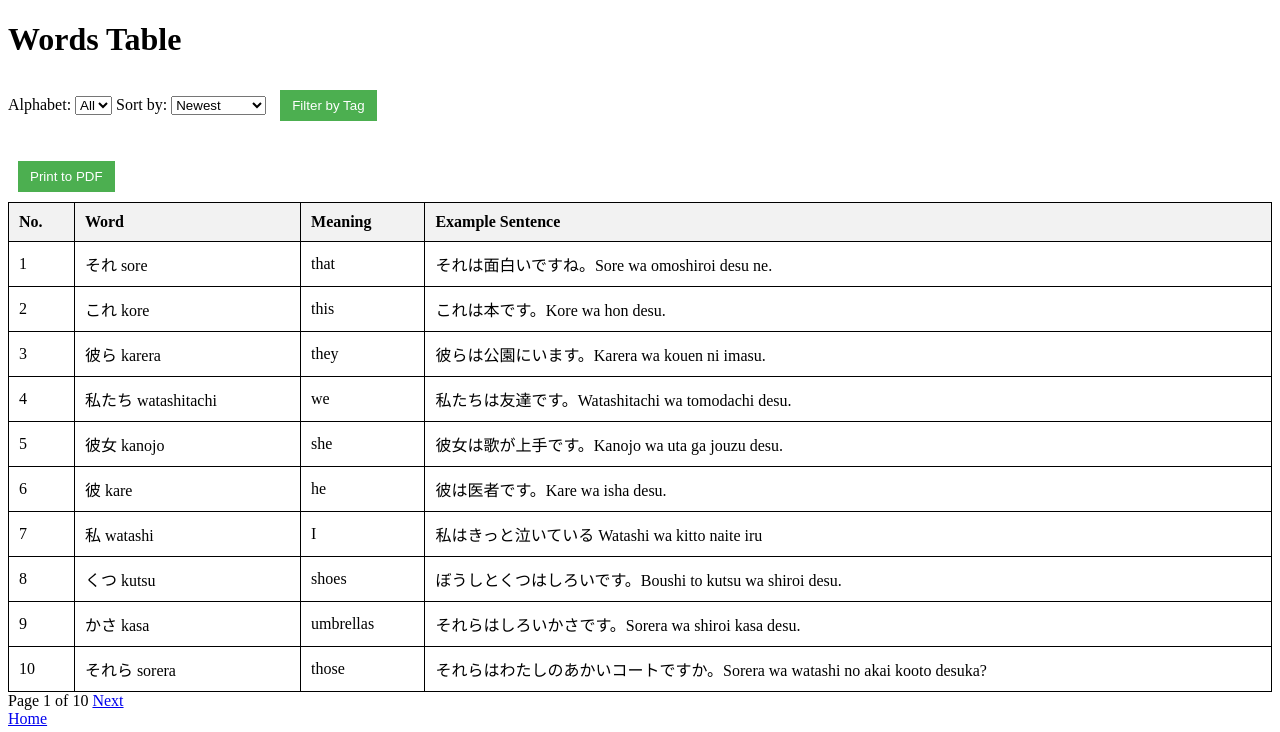
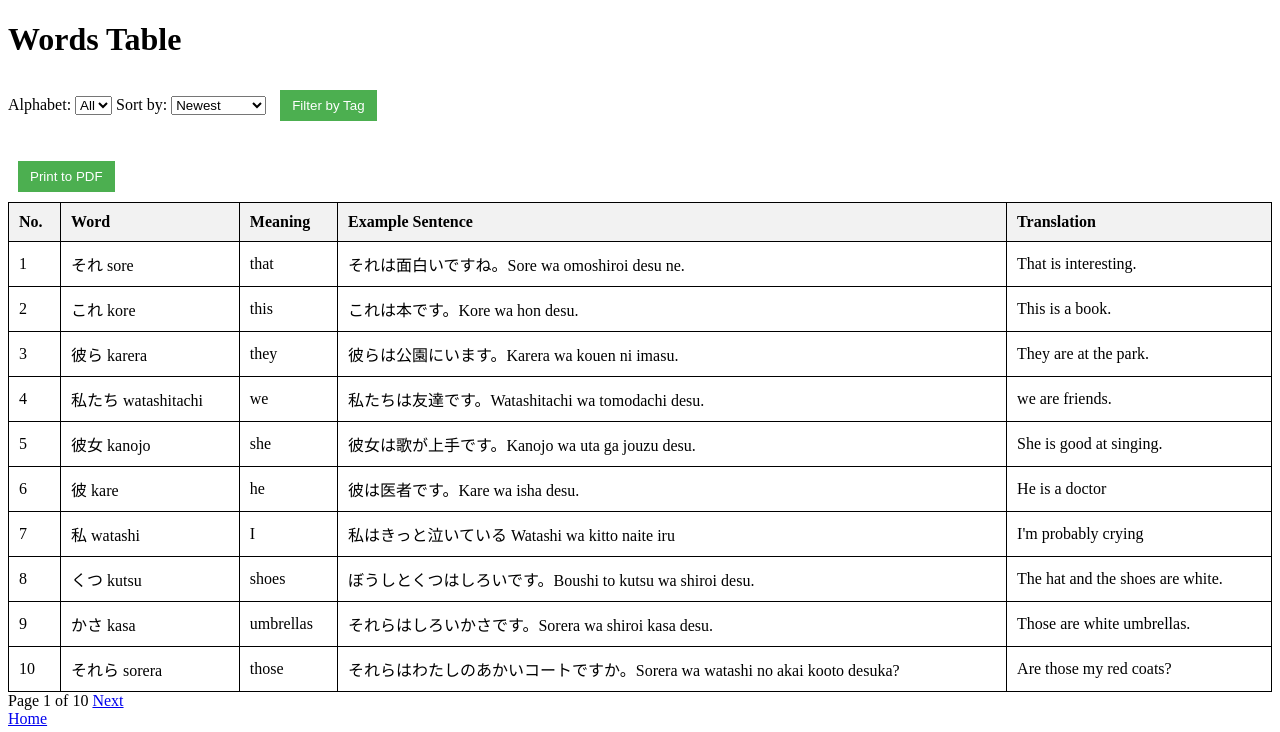
Before and after one commit to puputhariyati/MyLingo, a Flask app: page /words_table in a window 1280 px wide. Shown: the top 732 px of the page. Run offline with Flask 3, Linux system fonts and the light colour scheme; data comes from the database, SQL or seed files in the repository.

Commit message:
add translation column

```diff
--- a/app.py
+++ b/app.py
@@ -608,7 +608,7 @@
 
     # get data from db
     cursor.execute("SELECT word, meaning, example FROM vocabulary LIMIT 10")
-    words = [{"word": row[0], "meaning": row[1], "example": row[2]} for row in cursor.fetchall()]
+    words = [{"word": row[0], "meaning": row[1], "example": row[2], "translation": row[3]} for row in cursor.fetchall()]
 
     conn.close()
     return words
--- a/templates/words_table.html
+++ b/templates/words_table.html
@@ -64,6 +64,7 @@
                 <th>Word</th>
                 <th>Meaning</th>
                 <th>Example Sentence</th>
+                <th>Translation</th>
             </tr>
         </thead>
         <tbody>
@@ -73,6 +74,7 @@
                 <td>{{ word.word }}</td>
                 <td>{{ word.meaning }}</td>
                 <td>{{ word.example }}</td>
+                <td>{{ word.translation }}</td>
             </tr>
             {% endfor %}
         </tbody>
```
